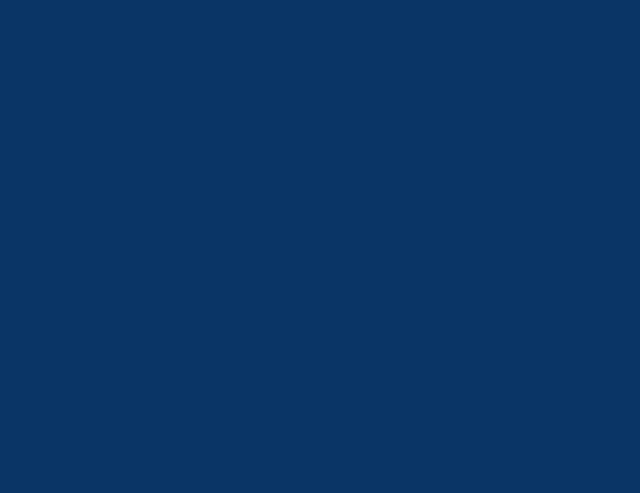
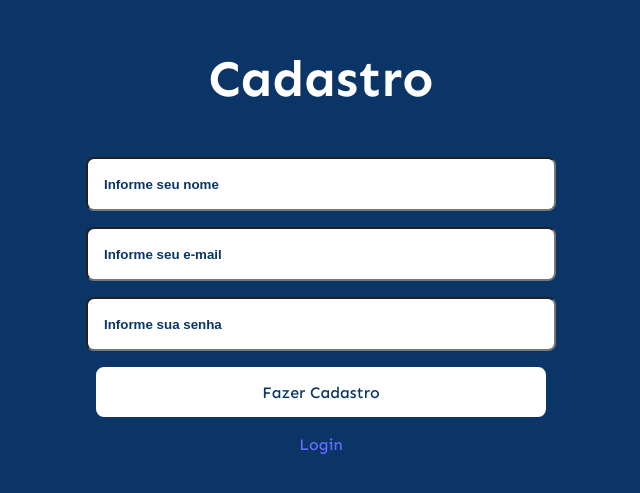
Before and after one commit to pedroairton/sistema-provas, a React (Vite) app: page /cadastro in a window 1280 px wide. Before the commit this address had no page. Shown: the part 163-656 px from the top of the page, without its empty margins (319-959 px from the left). Built offline with nearby package versions, Linux system fonts and the light colour scheme.

Commit message:
Página de cadastro

```diff
--- a/src/App.tsx
+++ b/src/App.tsx
@@ -5,8 +5,9 @@ import Livre from "./components/Livre/Livre";
 import ReelsSlider from "./components/ReelSlider/ReelsSlider";
 import { BrowserRouter as Router, Routes, Route} from "react-router";
 import UsuarioHome from "./components/Usuario/UsuarioHome";
-import Login from "./pages/Login";
+import Login from "./pages/Login/Login";
 import Estatisticas from "./components/Estatisticas/Estatisticas";
+import Cadastro from "./pages/Cadastro/Cadastro";
 
 // import ReelSlider from './components/ReelSlider/ReelSlider'
 
@@ -17,6 +18,7 @@ function App() {
       <Router>
         <Routes>
           <Route path="/login" element={<Login />}></Route>
+          <Route path="/cadastro" element={<Cadastro />}></Route>
           <Route path="/" element={<Home />}>
             <Route path="/" element={<ReelsSlider />}></Route>
             <Route path="/livre" element={<Livre />}></Route>
--- a/src/components/Livre/Livre.tsx
+++ b/src/components/Livre/Livre.tsx
@@ -1,5 +1,5 @@
 import React, { useEffect, useState } from "react";
-import { truncarComReticencias } from "../../function";
+import { truncarComReticencias } from "../../utils/function";
 import "./Livre.scss";
 import { useNavigate } from "react-router";
 
--- a/src/components/Usuario/UsuarioHome.tsx
+++ b/src/components/Usuario/UsuarioHome.tsx
@@ -1,6 +1,6 @@
 import React, { useState, useEffect } from "react";
 import "./UsuarioHome.scss";
-import { truncarComReticencias } from "../../function";
+import { truncarComReticencias } from "../../utils/function";
 import { Navigate, useNavigate } from "react-router";
 
 export default function UsuarioHome() {
--- /dev/null
+++ b/src/pages/Cadastro/Cadastro.tsx
@@ -0,0 +1,84 @@
+import React, { useState } from "react";
+import "./Cadastro.scss";
+import { Link, useNavigate } from "react-router";
+import { apiUrl } from "../../utils/api";
+
+export default function Cadastro() {
+  const [dataUsuario, setDataUsuario] = useState({
+    email: "",
+    senha: "",
+    nome: ""
+  });
+
+  const handleLogin = (e: React.ChangeEvent<HTMLInputElement>) => {
+    const { name, value } = e.target;
+    setDataUsuario((prev) => ({
+      ...prev,
+      [name]: value,
+    }));
+  };
+
+  const navigate = useNavigate();
+
+  const cadastroUsuario = async (e: any) => {
+    e.preventDefault();
+    const response = await fetch(apiUrl('usuario/register'), {
+      method: "POST",
+      headers: {
+        Accept: "application/json",
+        "Content-Type": "application/json",
+      },
+      body: JSON.stringify(dataUsuario),
+    });
+    if (!response.ok) {
+      return alert("Login ou senha incorretos");
+    }
+    const data = await response.json();
+    console.log(data);
+    if (data.token) {
+      alert("Login realizado com sucesso");
+      localStorage.setItem("usuario-token", data.token);
+      localStorage.setItem("usuario", JSON.stringify(data.usuario))
+      navigate("/");
+    } else {
+      alert("Houve um erro ao iniciar sua sessão");
+      console.log("Nenhum token fornecido para armazenar");
+    }
+  };
+  return (
+    <>
+      <form
+        className="form-login"
+        onSubmit={(e) => {
+          cadastroUsuario(e);
+        }}
+      >
+        <h1>Cadastro</h1>
+        <input type="text"
+        required
+        placeholder="Informe seu nome"
+        name="nome"
+        value={dataUsuario.nome}
+        onChange={handleLogin} />
+        <input
+          type="email"
+          required
+          placeholder="Informe seu e-mail"
+          name="email"
+          value={dataUsuario.email}
+          onChange={handleLogin}
+        />
+        <input
+          type="password"
+          required
+          name="senha"
+          placeholder="Informe sua senha"
+          value={dataUsuario.senha}
+          onChange={handleLogin}
+        />
+        <button type="submit">Fazer Cadastro</button>
+        <Link to={'/login'}>Login</Link>
+      </form>
+    </>
+  );
+}
--- /dev/null
+++ b/src/pages/Login/Login.scss
@@ -0,0 +1,43 @@
+body {
+  background-color: #0A3566;
+}
+.form-login{
+    margin: 0 auto;
+    display: flex;
+    flex-direction: column;
+    align-items: center;
+    gap: 1rem;
+    width: 450px;
+    padding: 1rem;
+    h1{
+        color: white;
+    }
+    input{
+        width: 100%;
+        height: 50px;
+        padding: 0;
+        border-radius: 8px;
+        outline: solid transparent 1px;
+        padding-left: 1rem;
+        transition: .3s ease;
+        &:focus-visible{
+            outline: solid 1px #0f53a1;
+        }
+        &::placeholder{
+            font-weight: 600;
+            color: #0A3566;
+        }
+    }
+    button{
+        width: 100%;
+        height: 50px;
+        background-color: white;
+        color: #0A3566;
+        transition: .3s;
+        border: solid 2px white;
+        &:hover{
+            background-color: #0A3566;
+            color: white;
+        }
+    }
+}
--- a/src/pages/Login.tsx
+++ b/src/pages/Login/Login.tsx
@@ -1,6 +1,7 @@
 import React, { useState } from "react";
 import "./Login.scss";
-import { useNavigate } from "react-router";
+import { Link, useNavigate } from "react-router";
+import { apiUrl } from "../../utils/api";
 
 export default function Login() {
   const [dataUsuario, setDataUsuario] = useState({
@@ -20,7 +21,7 @@ export default function Login() {
 
   const loginUsuario = async (e: any) => {
     e.preventDefault();
-    const response = await fetch("http://localhost:8000/api/usuario/login", {
+    const response = await fetch(apiUrl('usuario/login'), {
       method: "POST",
       headers: {
         Accept: "application/json",
@@ -69,6 +70,7 @@ export default function Login() {
           onChange={handleLogin}
         />
         <button type="submit">Fazer Login</button>
+        <Link to={'/cadastro'}>Cadastrar-se</Link>
       </form>
     </>
   );
--- /dev/null
+++ b/src/utils/api.ts
@@ -0,0 +1,34 @@
+class ApiConfig {
+    private getBaseUrl(): string {
+        // prioridade env
+        if(import.meta.env.VITE_API_URL) {
+            return import.meta.env.VITE_API_URL
+        }
+
+        const {hostname,protocol,port} = window.location
+        const isLocal = hostname === 'localhost' || hostname === '127.0.0.1'
+
+        if(isLocal){
+            return `http://localhost:8000`
+        }
+
+        return `${protocol}//api.${hostname}`
+    }
+
+    public getUrl(endpoint: string) {
+        const baseUrl = this.getBaseUrl()
+        // remover barras duplicadas
+        return `${baseUrl.replace(/\/$/, '')}/api/${endpoint.replace(/^\//, '')}`
+    }
+
+    public getWebsocketUrl(): string {
+        const baseUrl = this.getBaseUrl()
+        return baseUrl.replace(/^http/, 'ws')
+    }
+}
+
+export const apiConfig = new ApiConfig()
+export const API_URL = apiConfig.getBaseUrl()
+
+// conveniencia para urls da api
+export const apiUrl = (endpoint: string): string => apiConfig.getUrl(endpoint)
```
Also changed, not shown: src/pages/Cadastro/Cadastro.scss (renamed from src/pages/Login.scss), src/utils/function.ts (renamed from src/function.ts), 1 other file (tests, documents, lock files or other folders).
